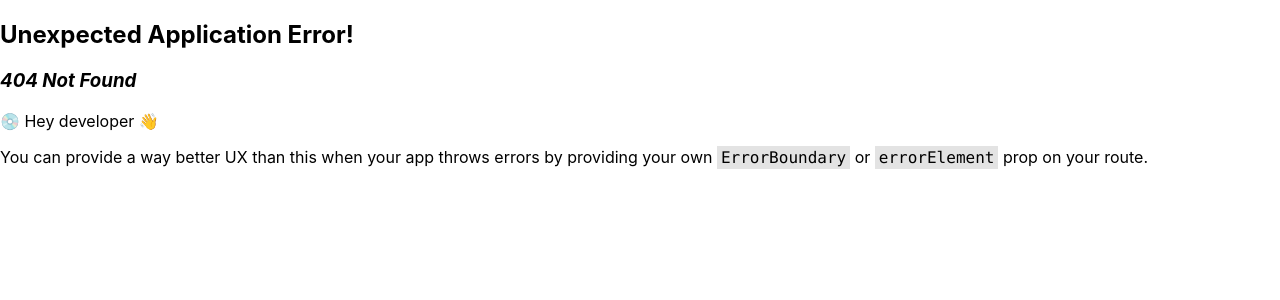
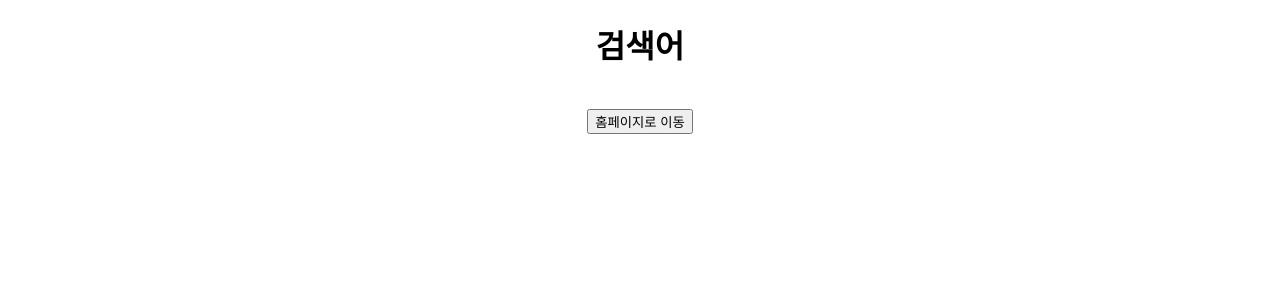
Before and after one commit to jypman/my-pre-onboard-12th-3, a React (Create React App) app: page /search in a window 1280 px wide. Before the commit this address had no page. Shown: the top 300 px of the page. Built offline with nearby package versions, Linux system fonts and the light colour scheme.

Commit message:
add : 페이지 추가(검색결과, NotFound)

```diff
--- /dev/null
+++ b/src/pages/NotFound.tsx
@@ -0,0 +1,38 @@
+import React from "react";
+import styled from "styled-components";
+import { useNavigate } from "react-router-dom";
+
+export const NotFound = () => {
+  const navigate = useNavigate();
+  return (
+    <StyledNotFound>
+      <div className="text-content">
+        <div>페이지를 찾을 수 없었어요 ㅠㅠ</div>
+        <div className="url-back-btn" onClick={() => navigate(-1)}>
+          뒤로 가기
+        </div>
+      </div>
+    </StyledNotFound>
+  );
+};
+
+const StyledNotFound = styled.main`
+  display: flex;
+  justify-content: center;
+  height: 100vh;
+  align-items: center;
+
+  font-weight: 700;
+  font-size: 30px;
+
+  .text-content {
+    text-align: center;
+    .url-back-btn {
+      margin-top: 10px;
+      cursor: pointer;
+      &:hover {
+        color: green;
+      }
+    }
+  }
+`;
--- /dev/null
+++ b/src/pages/SearchResult.tsx
@@ -0,0 +1,35 @@
+import React from "react";
+import styled from "styled-components";
+import { useLocation, useNavigate } from "react-router-dom";
+
+export const SearchResult = () => {
+  const location = useLocation();
+  const navigate = useNavigate();
+  const searchedKeyword = decodeURI(location.search.replace("?q=", ""));
+
+  return (
+    <StyledSearchResult>
+      <h1>검색어</h1>
+      <div className="search-result-wrapper">
+        <h3>{searchedKeyword}</h3>
+        <button onClick={() => navigate("/")}>홈페이지로 이동</button>
+      </div>
+    </StyledSearchResult>
+  );
+};
+
+const StyledSearchResult = styled.main`
+  h1 {
+    text-align: center;
+  }
+  .search-result-wrapper {
+    width: fit-content;
+    margin: 0 auto;
+    text-align: center;
+
+    button {
+      margin-top: 20px;
+      cursor: pointer;
+    }
+  }
+`;
--- a/src/providers/SearchProvider.tsx
+++ b/src/providers/SearchProvider.tsx
@@ -92,7 +92,7 @@ export const SearchProvider = ({
   const submitSearchKeyword = (searchedData: string): void => {
     if (searchedData.length > 0) {
       cacheSearchedData(searchedData);
-      navigate("/");
+      navigate(`/search?q=${searchedData}`);
     }
   };
 
@@ -143,11 +143,11 @@ export const SearchProvider = ({
     const onKeyboardFocusedRecommendSearchItemIndex = (
       event: KeyboardEvent,
     ): void => {
-      if (recommendedData.length === 0) return;
       if (event.isComposing) return;
       if (event.key === "Enter") {
         return submitSearchKeyword(searchText);
       }
+      if (recommendedData.length === 0) return;
 
       let updateIndex: number | null = focusedRecommendSearchItemIndex;
       if (event.key === "ArrowUp") {
```
Also changed, not shown: src/pages/Routes.tsx (+10 -0 lines).
